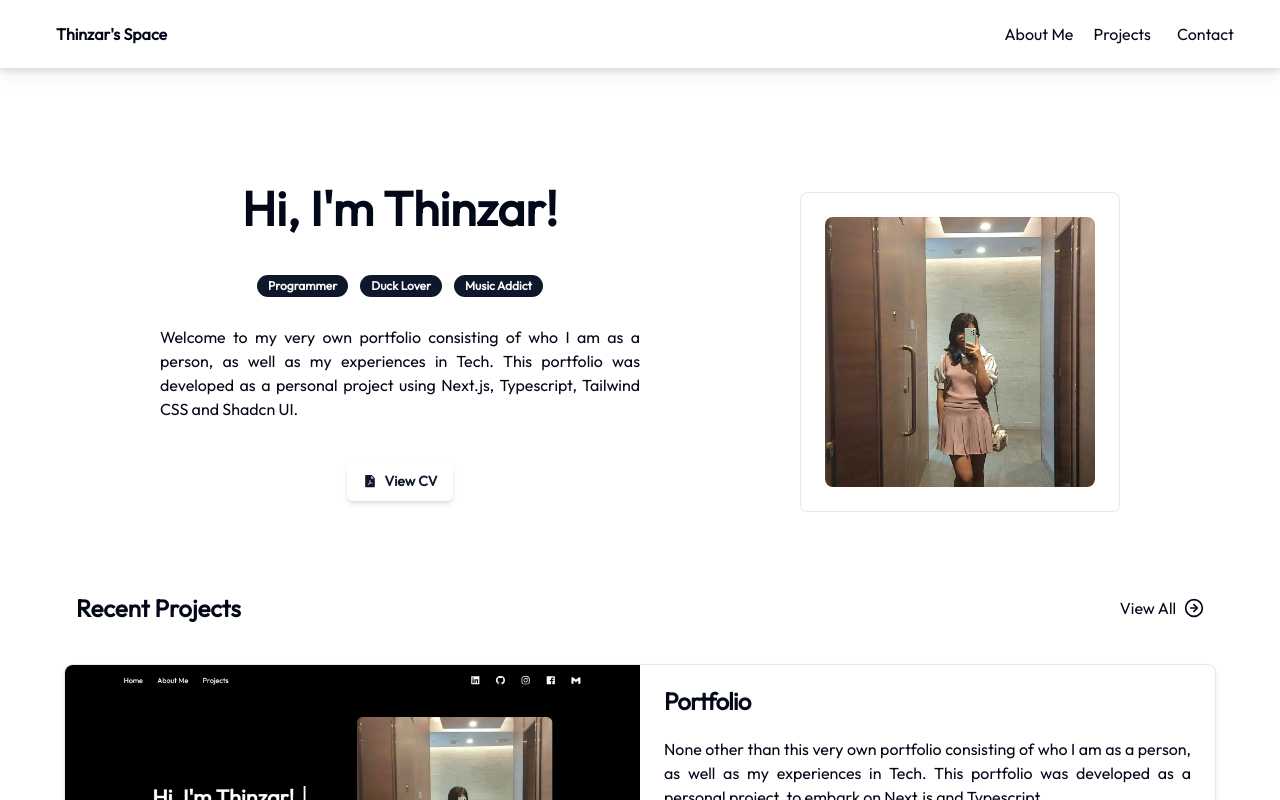
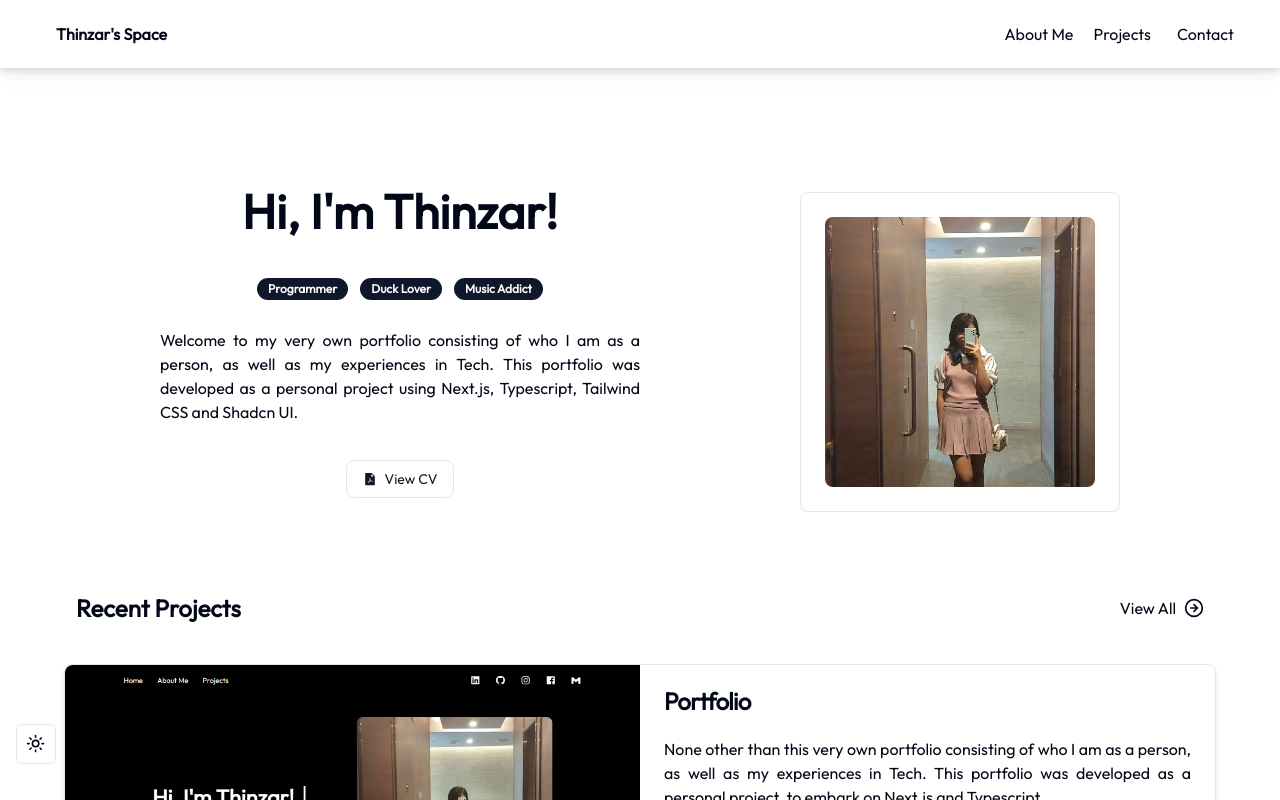
Before and after one commit to thinzarhninyu/portfolio-v2, a Next.js app: page / in a window 1280 px wide. Shown: the top 800 px of the page. Built offline with nearby package versions, Linux system fonts and the light colour scheme.

Commit message:
dark mode

```diff
--- a/package.json
+++ b/package.json
@@ -21,6 +21,7 @@
     "embla-carousel-react": "^8.0.0-rc17",
     "lucide-react": "^0.300.0",
     "next": "14.0.4",
+    "next-themes": "^0.2.1",
     "react": "^18",
     "react-dom": "^18",
     "react-icons": "^4.12.0",
--- a/src/app/layout.tsx
+++ b/src/app/layout.tsx
@@ -3,6 +3,8 @@ import { Outfit } from 'next/font/google'
 import './globals.css'
 import Header from '@/components/header/header'
 import Head from 'next/head'
+import { ThemeProvider } from "@/components/theme-provider"
+import ThemeToggle from '@/components/theme-toggle'
 
 const outfit = Outfit({
   weight: '400',
@@ -27,10 +29,22 @@ export default function RootLayout({
         <link rel="icon" href="/logo.jpg" />
       </Head>
       <body className={outfit.className}>
-        <header className='top-0 sticky z-50'>
-          <Header />
-        </header>
-        <main className='h-full py-10'>{children}</main>
+        <ThemeProvider
+          attribute="class"
+          defaultTheme="system"
+          enableSystem
+          disableTransitionOnChange
+        >
+          <header className='top-0 sticky z-50'>
+            <Header />
+          </header>
+          <main className='h-full py-10'>
+            {children}
+            <div className='bottom-5 left-0 p-4 fixed'>
+              <ThemeToggle />
+            </div>
+          </main>
+        </ThemeProvider>
       </body>
     </html>
   )
--- a/src/components/header/contact-card.tsx
+++ b/src/components/header/contact-card.tsx
@@ -18,9 +18,9 @@ const ContactCard = () => {
     return (
         <DropdownMenu>
             <DropdownMenuTrigger asChild>
-                <p className="hover:cursor-pointer rounded-lg hover:bg-gray-100 p-1.5">Contact</p>
+                <p className="hover:cursor-pointer rounded-lg hover:bg-gray-100 hover:dark:bg-gray-700 p-1.5">Contact</p>
             </DropdownMenuTrigger>
-            <DropdownMenuContent className="bg-white flex flex-row w-fit me-5 mt-5">
+            <DropdownMenuContent className="bg-white dark:bg-black flex flex-row w-fit me-5 mt-5">
                 <DropdownMenuItem>
                     <a href="https://www.linkedin.com/in/thinzarhninyu/">
                         <BiLogoLinkedinSquare className="text-2xl hover:decoration-white" />
--- a/src/components/header/header.tsx
+++ b/src/components/header/header.tsx
@@ -4,7 +4,7 @@ import ContactCard from "@/components/header/contact-card";
 const Header = () => {
 
     return (
-        <header className="bg-white drop-shadow-lg sticky top-0 z-5 py-2">
+        <header className="bg-white dark:bg-black drop-shadow-lg sticky top-0 z-5 py-2">
             <nav className="mx-auto flex items-center justify-between p-2 lg:px-10" aria-label="Global">
                 <div className="flex items-center pl-4">
                     <Link href="/" className="-m-1.5 p-1.5 font-bold">
@@ -12,10 +12,10 @@ const Header = () => {
                     </Link>
                 </div>
                 <div className="flex justify-center items-center gap-x-5">
-                    <Link href="/about-me" className="-m-1.5 p-1.5 rounded-lg hover:bg-gray-100">
+                    <Link href="/about-me" className="-m-1.5 p-1.5 rounded-lg hover:bg-gray-100 hover:dark:bg-gray-700">
                         <p>About Me</p>
                     </Link>
-                    <Link href="/projects" className="-m-1.5 p-1.5 rounded-lg hover:bg-gray-100">
+                    <Link href="/projects" className="-m-1.5 p-1.5 rounded-lg hover:bg-gray-100 hover:dark:bg-gray-700">
                         <p>Projects</p>
                     </Link>
                     <ContactCard />
--- a/src/components/profile/intro.tsx
+++ b/src/components/profile/intro.tsx
@@ -2,7 +2,6 @@ import { tags } from '@/data/data'
 import Link from 'next/link';
 import { AiFillFilePdf } from "react-icons/ai";
 import { Badge } from '@/components/ui/badge';
-import { buttonVariants } from '@/components/ui/button';
 import ImageCarousel from '@/components/image/image-carousel';
 import { carouselImages } from '@/data/data';
 
@@ -31,10 +30,9 @@ const Introduction = () => {
                         <div className='mt-5 w-full flex justify-center'>
                             <Link
                                 href="/cv/resume.pdf"
-                                className={`${buttonVariants({ variant: "secondary" })} flex flex-row justify-center items-center px-4 py-2 text-sm font-semibold rounded-lg shadow-md bg-white mt-5 hover:bg-gray-100 hover:underline focus:ring-black`}
-                            >
+                                className="mt-4 inline-flex justify-center items-center px-4 py-2 text-sm font-medium text-gray-900 bg-white border border-gray-200 rounded-lg hover:bg-gray-100 hover:text-blue-700 focus:z-10 focus:ring-4 focus:outline-none focus:ring-gray-200 focus:text-blue-700">
                                 <AiFillFilePdf className='mr-2' />
-                                <p>View CV</p>
+                                View CV
                             </Link>
                         </div>
 
--- a/src/components/profile/personality/personality.tsx
+++ b/src/components/profile/personality/personality.tsx
@@ -1,5 +1,4 @@
 import Link from "next/link";
-import { buttonVariants } from "@/components/ui/button";
 import { strengths, weaknesses } from "@/data/data";
 import { Badge } from "@/components/ui/badge";
 
@@ -11,11 +10,7 @@ const Personality = () => {
                 <h3 className="text-lg mb-3 flex-2 lg:w-[200px]">My Personality Type</h3>
                 <div className='text-justify flex-1'>
                     <p className='mb-4'>My MBTI is: <Link href="https://16personalities.com/isfj-personality"><u>ISFJ</u></Link>, The Defender. (Introverted, Sensing, Feeling, Judging). ISFJs are hardworking and devoted, with a deep sense of responsibility. They have excellent analytical abilities and an eye for detail. Even though they may seem reserved, they tend to have well-developed people skills and social relationships.</p>
-                    <Link
-                        href="https://www.16personalities.com/profiles/121a9b151439f"
-                        className={`${buttonVariants({ variant: "secondary" })} flex flex-row justify-center items-center px-4 py-2 text-sm font-semibold rounded-lg shadow-md bg-white hover:bg-gray-100 hover:underline focus:ring-black`}
-                    >
-                        View my personality profile!</Link>
+                    <Link href='https://www.16personalities.com/profiles/121a9b151439f' className="inline-flex items-center px-4 py-2 text-sm font-medium text-gray-900 bg-white border border-gray-200 rounded-lg hover:bg-gray-100 hover:text-blue-700 focus:z-10 focus:ring-4 ">View my personality profile!</Link>
                 </div>
             </div>
 
--- a/src/components/project/project.tsx
+++ b/src/components/project/project.tsx
@@ -17,7 +17,6 @@ const Project = ({
     project: ProjectType
 }) => {
     return (
-        // <Link href={project.link!}>
         <Card className='w-full h-full flex flex-row justify-between shadow-md hover:shadow-xl transition duration-300 ease-in-out transform hover:scale-[1.010]'>
             <div className='w-full lg:w-25'>
                 <Image
@@ -62,7 +61,6 @@ const Project = ({
                 </div>
             </div>
         </Card>
-        // </Link>
     )
 }
 
--- /dev/null
+++ b/src/components/theme-provider.tsx
@@ -0,0 +1,9 @@
+"use client"
+
+import * as React from "react"
+import { ThemeProvider as NextThemesProvider } from "next-themes"
+import { type ThemeProviderProps } from "next-themes/dist/types"
+
+export function ThemeProvider({ children, ...props }: ThemeProviderProps) {
+  return <NextThemesProvider {...props}>{children}</NextThemesProvider>
+}
--- /dev/null
+++ b/src/components/theme-toggle.tsx
@@ -0,0 +1,42 @@
+"use client"
+
+import * as React from "react"
+import { MoonIcon, SunIcon } from "lucide-react"
+import { useTheme } from "next-themes"
+
+import { Button } from "@/components/ui/button"
+import {
+    DropdownMenu,
+    DropdownMenuContent,
+    DropdownMenuItem,
+    DropdownMenuTrigger,
+} from "@/components/ui/dropdown-menu"
+
+const ThemeToggle = () => {
+    const { setTheme } = useTheme()
+
+    return (
+        <DropdownMenu>
+            <DropdownMenuTrigger asChild>
+                <Button variant="outline" size="icon">
+                    <SunIcon className="h-[1.2rem] w-[1.2rem] rotate-0 scale-100 transition-all dark:-rotate-90 dark:scale-0" />
+                    <MoonIcon className="absolute h-[1.2rem] w-[1.2rem] rotate-90 scale-0 transition-all dark:rotate-0 dark:scale-100" />
+                    <span className="sr-only">Toggle theme</span>
+                </Button>
+            </DropdownMenuTrigger>
+            <DropdownMenuContent align="end" className="ml-4">
+                <DropdownMenuItem onClick={() => setTheme("light")}>
+                    Light
+                </DropdownMenuItem>
+                <DropdownMenuItem onClick={() => setTheme("dark")}>
+                    Dark
+                </DropdownMenuItem>
+                <DropdownMenuItem onClick={() => setTheme("system")}>
+                    System
+                </DropdownMenuItem>
+            </DropdownMenuContent>
+        </DropdownMenu>
+    )
+}
+
+export default ThemeToggle;
```
Also changed, not shown: 1 other file (tests, documents, lock files or other folders).
